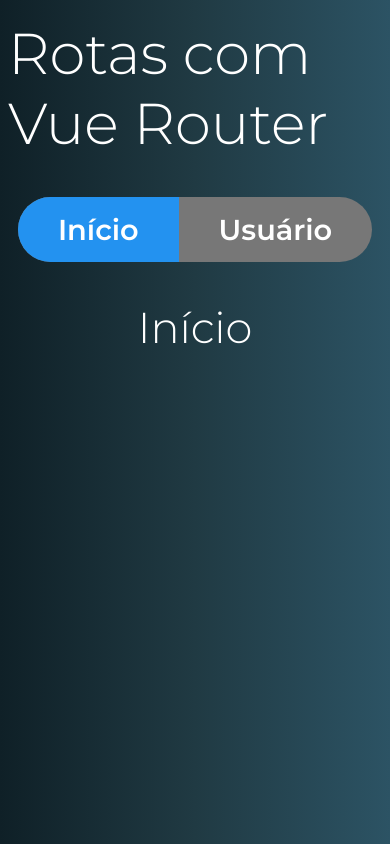
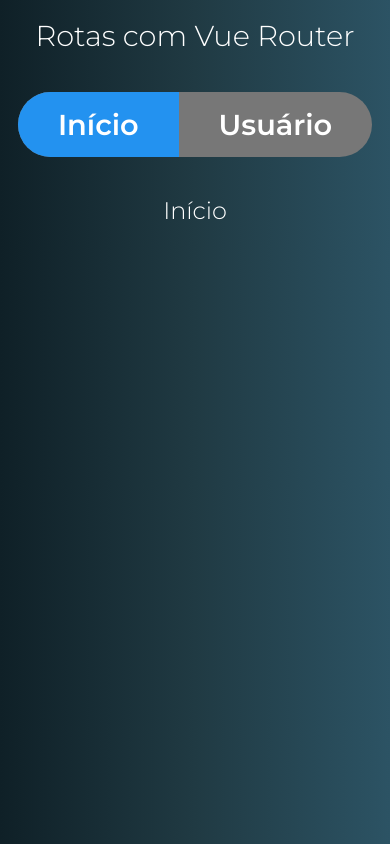
Before and after one commit to pierry01/vue-router, a Vue app: page / in a window 390 px wide. Built offline with nearby package versions, Linux system fonts and the light colour scheme.

Commit message:
simple responsivity

```diff
--- a/src/style.css
+++ b/src/style.css
@@ -119,3 +119,12 @@
 .flip-leave-active {
   animation: flip-out 0.3s ease;
 }
+
+@media screen and (max-width: 600px) {
+  h1 {
+    font-size: 1.8rem;
+  }
+  h2, h3 {
+    font-size: 1.5rem;
+  }
+}
```
